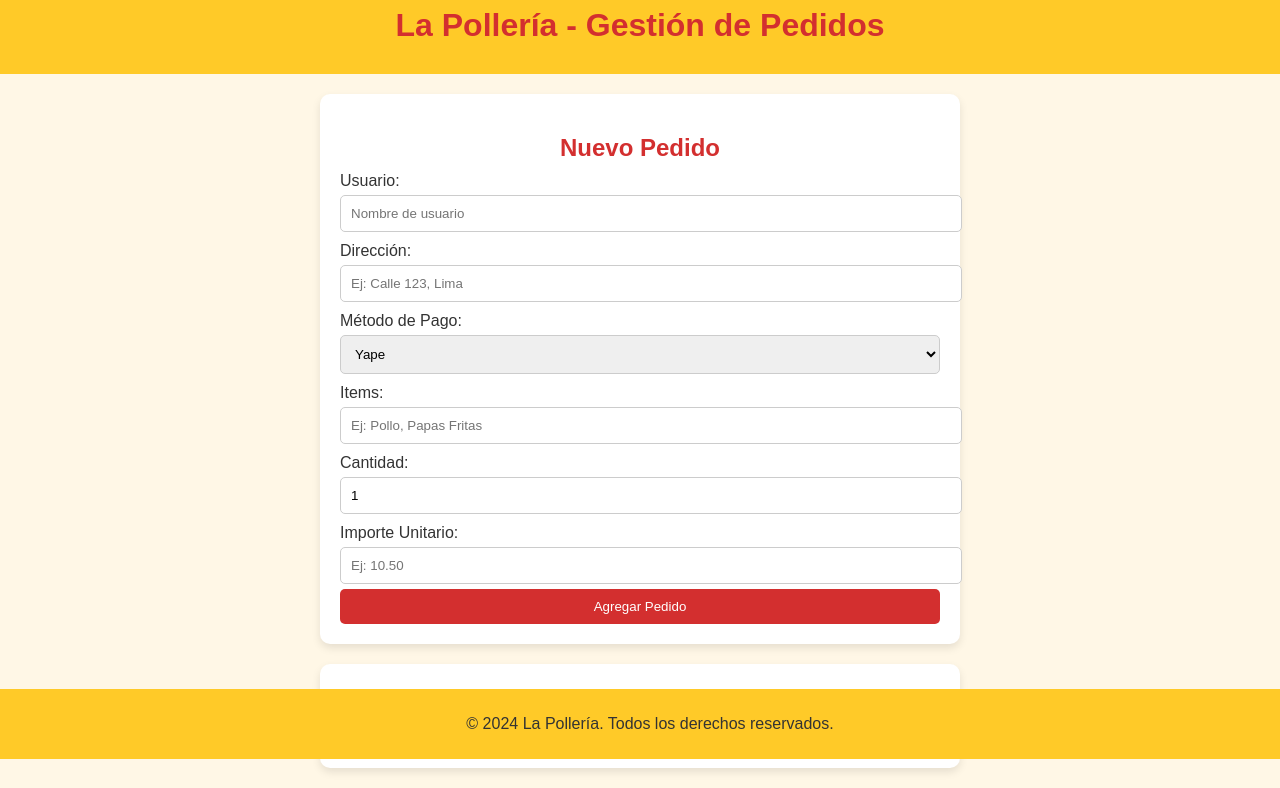
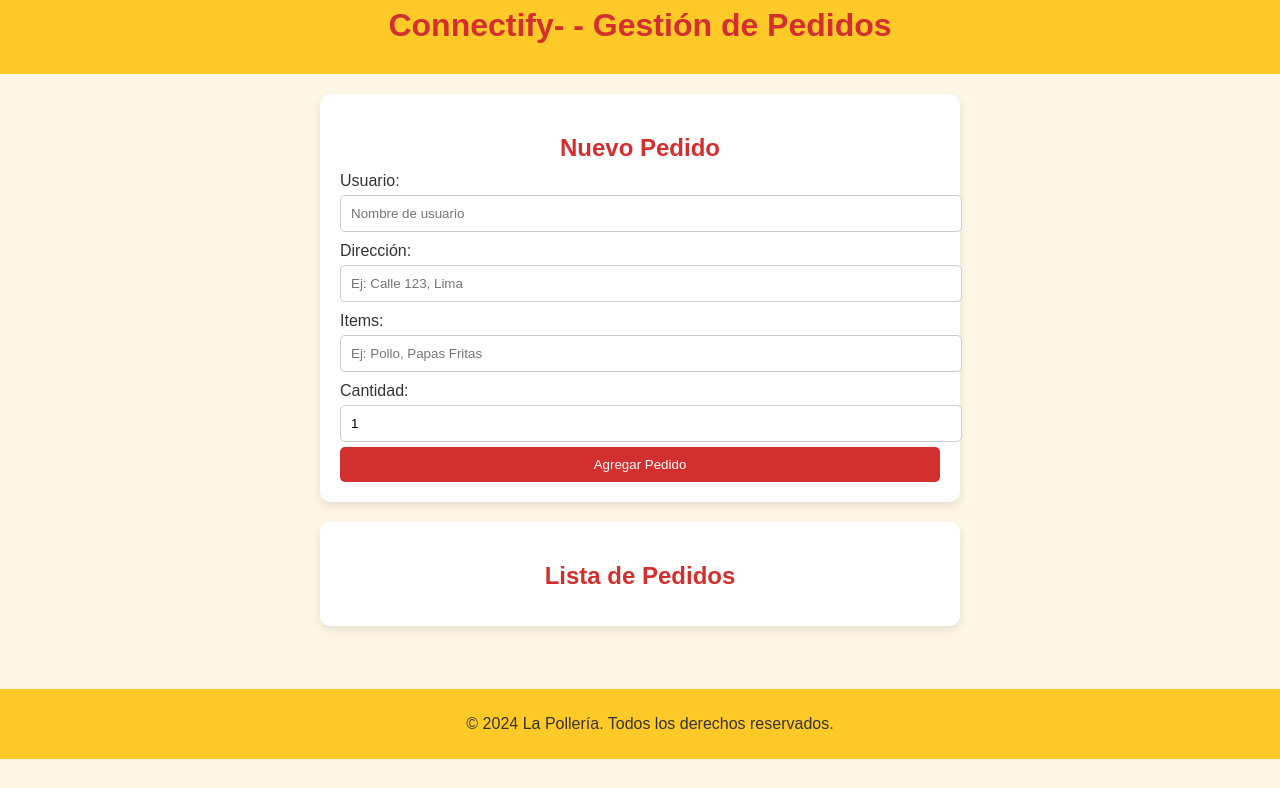
Before and after one commit to BM07185/PEDIDO-CONECTIFY, a website: page index.html in a window 1280 px wide. Shown: the part 41-829 px from the top of the page. After the commit the page ends 800 px from the top, so only its background shows below. Drawn offline with Linux system fonts and the light colour scheme.

Commit message:
nuevo repositorio

```diff
--- a/index.html
+++ b/index.html
@@ -3,13 +3,13 @@
 <head>
   <meta charset="UTF-8">
   <meta name="viewport" content="width=device-width, initial-scale=1.0">
-  <title>Pollería - Gestión de Pedidos</title>
+  <title>Connectify- Gestión de Pedidos</title>
   <link rel="stylesheet" href="estilos.css">
 </head>
 <body>
   <header>
     <img src="imagenes/pollo-asado.png" alt="Logo de la Pollería" class="logo">
-    <h1>La Pollería - Gestión de Pedidos</h1>
+    <h1>Connectify- - Gestión de Pedidos</h1>
   </header>
 
   <div class="contenedor">
@@ -21,21 +21,11 @@
       <label for="direccion">Dirección:</label>
       <input type="text" id="direccion" placeholder="Ej: Calle 123, Lima" required>
 
-      <label for="pago">Método de Pago:</label>
-      <select id="pago" required>
-        <option value="Yape">Yape</option>
-        <option value="Plin">Plin</option>
-        <option value="Tarjeta de Crédito">Tarjeta de Crédito</option>
-      </select>
-
       <label for="items">Items:</label>
       <input type="text" id="items" placeholder="Ej: Pollo, Papas Fritas" required>
 
       <label for="cantidad">Cantidad:</label>
       <input type="number" id="cantidad" min="1" value="1" required>
-
-      <label for="importe">Importe Unitario:</label>
-      <input type="number" id="importe" step="0.01" placeholder="Ej: 10.50" required>
 
       <button type="submit">Agregar Pedido</button>
     </form>
```
